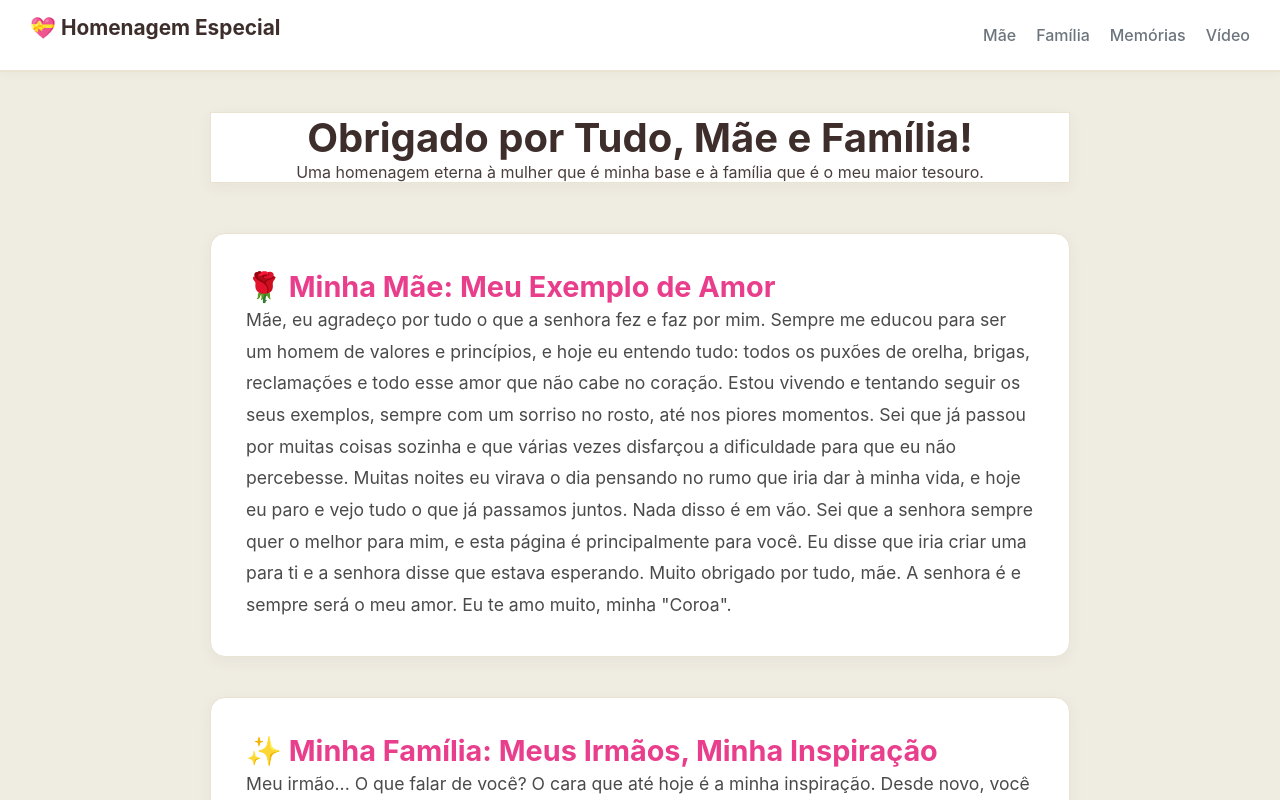
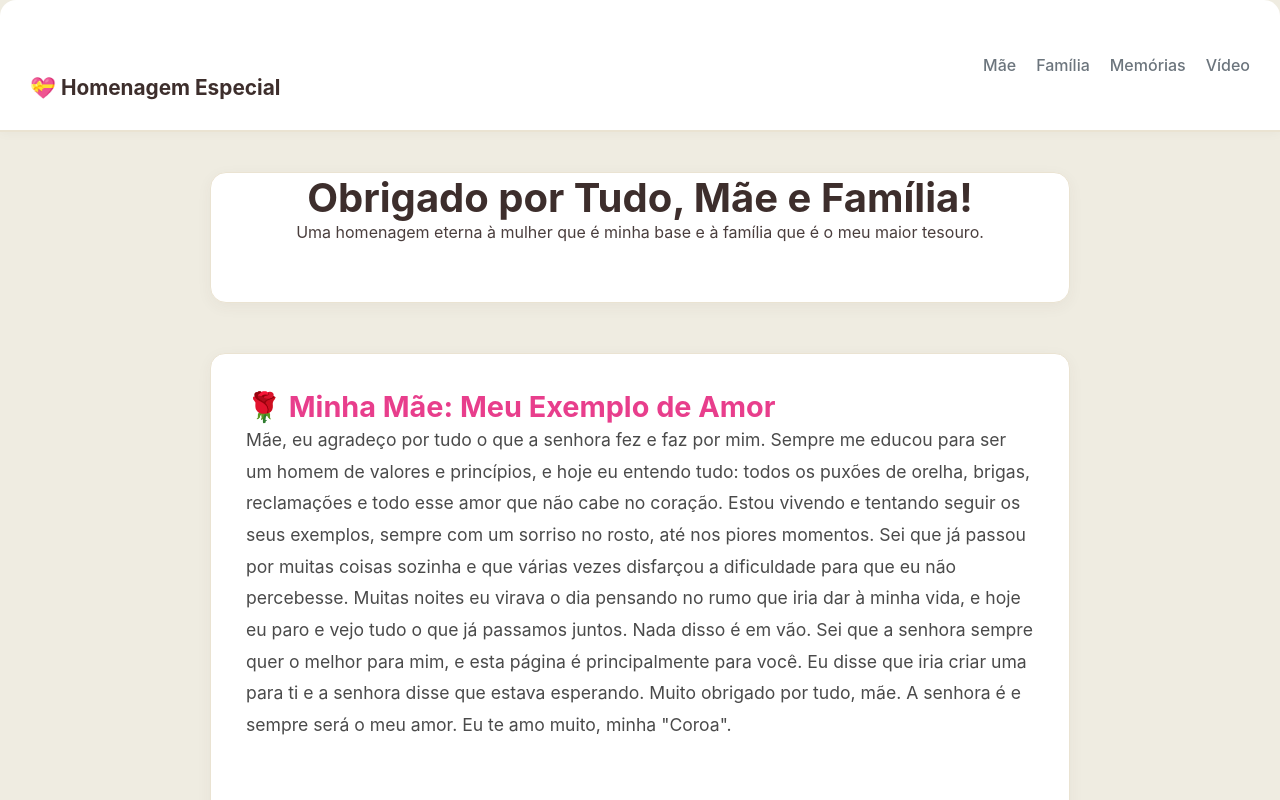
Before and after one commit to GuilhermeSilva-dev/Atividade-Pontuada03, a React (Vite) app: page / in a window 1280 px wide. Shown: the top 800 px of the page. Built offline with nearby package versions, Linux system fonts and the light colour scheme.

Commit message:
Alterações

```diff
--- a/src/index.css
+++ b/src/index.css
@@ -66,3 +66,18 @@ body, html, #root, .App {
   max-width: 100% !important;
   overflow-x: hidden;
 }
+
+main h1, .Home h1, h1 {
+  padding-top: 40px !important;
+  margin-top: 20px !important;
+}
+
+main p, .Home p, h1 + p {
+  padding-bottom: 40px !important;
+  margin-bottom: 20px !important;
+}
+
+div:has(h1), .hero, section:first-of-type {
+  border-radius: 16px !important;
+  overflow: hidden !important;
+}
```
